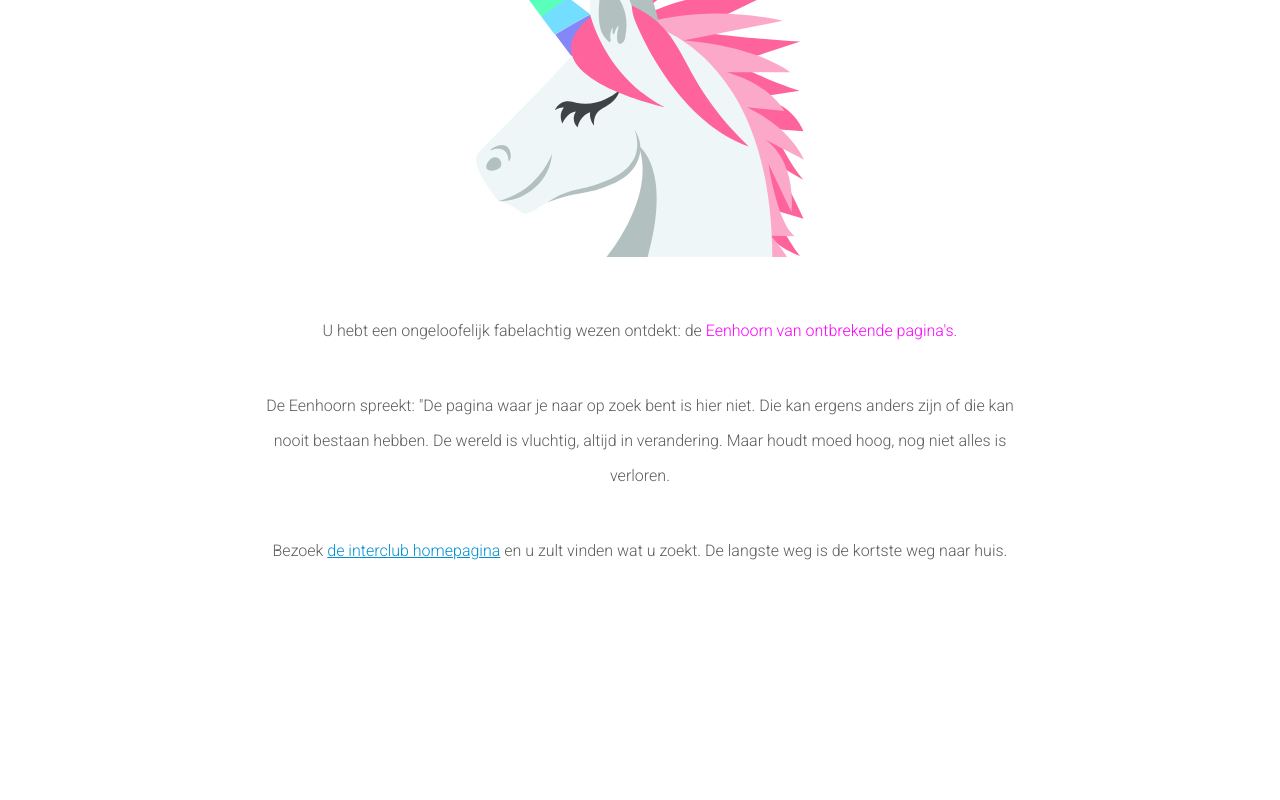
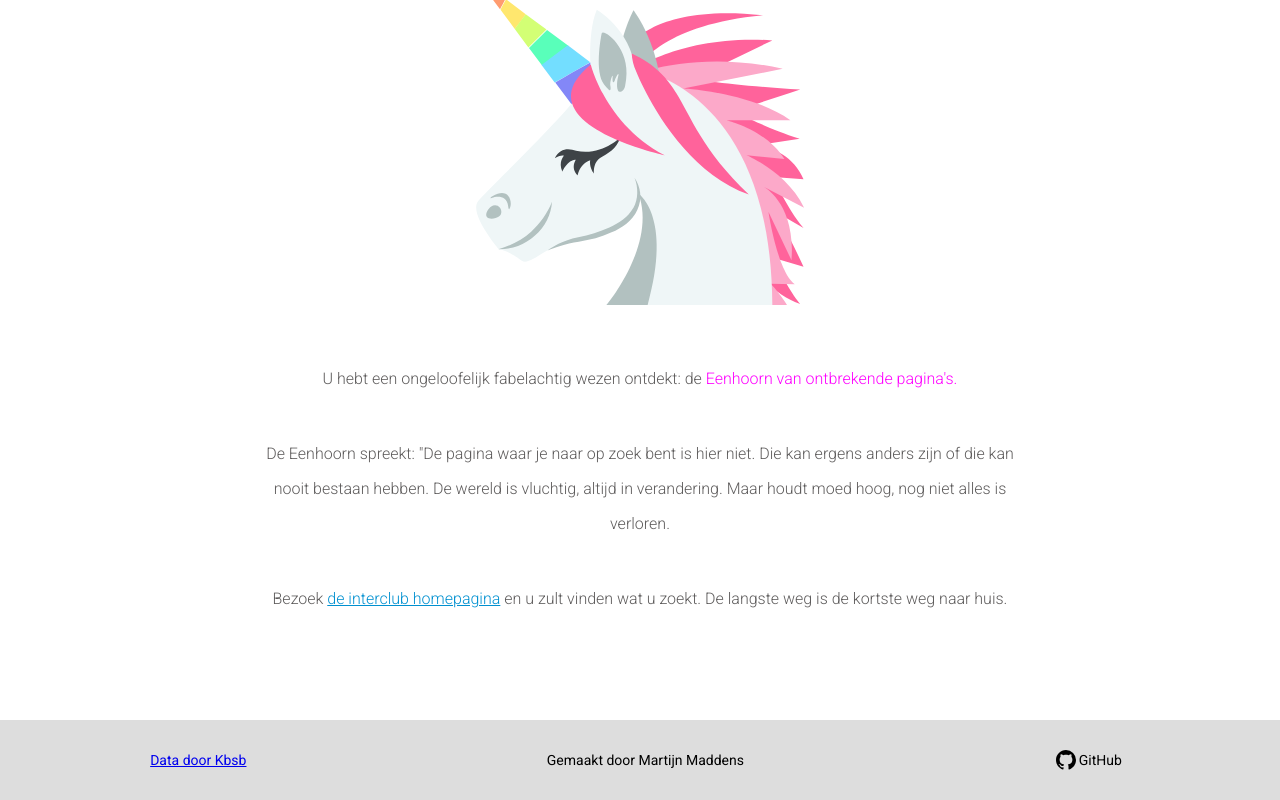
Before and after one commit to MaddensProgramming/interclub, an Angular app: page /404 in a window 1280 px wide. Shown: the part 162-962 px from the top of the page. Before the commit the page ends 880 px from the top, so only its background shows below. Built offline with nearby package versions, Linux system fonts and the light colour scheme.

Commit message:
header en footer

```diff
--- a/src/app/app.component.html
+++ b/src/app/app.component.html
@@ -1 +1,25 @@
-<router-outlet></router-outlet>
+<div class="container">
+  <mat-toolbar class="mat-elevation-z6" color="primary">
+    <span routerLink="" class="clickable-button">Interclub</span>
+  </mat-toolbar>
+  <div style="flex-grow: 1">
+    <router-outlet></router-outlet>
+  </div>
+  <footer>
+    <div class="flex footer">
+      <a
+        class="middle"
+        href="https://www.frbe-kbsb-ksb.be/competition/interclubs-2021-22"
+        >Data door Kbsb</a
+      >
+      <span class="middle">Gemaakt door Martijn Maddens</span>
+      <a
+        class="clickable-button hyperlink-button middle"
+        href="https://github.com/MaddensProgramming/interclub"
+      >
+        <img src="../assets/github-circle-white-transparent.svg" />
+        GitHub
+      </a>
+    </div>
+  </footer>
+</div>
--- a/src/app/app.component.scss
+++ b/src/app/app.component.scss
@@ -0,0 +1,44 @@
+.clickable-button {
+  cursor: pointer;
+  padding: 0.5rem;
+}
+
+.clickable-button:hover {
+  background: rgba(0, 0, 0, 0.4);
+}
+
+footer {
+  background-color: #dddddd;
+  text-align: center;
+  margin-top: 4rem;
+}
+
+.footer {
+  justify-content: space-around;
+  min-height: 5rem;
+  color: black;
+  margin-top: auto;
+}
+
+.hyperlink-button {
+  color: black;
+  text-decoration: none;
+  vertical-align: middle;
+}
+
+.middle {
+  display: flex;
+  align-items: center;
+  justify-content: center;
+}
+
+img {
+  margin: 0.2rem;
+}
+
+.container {
+  display: flex;
+  flex-direction: column;
+  height: 100%;
+  margin: 0;
+}
--- a/src/app/app.module.ts
+++ b/src/app/app.module.ts
@@ -1,6 +1,5 @@
 import { NgModule } from '@angular/core';
 import { BrowserModule } from '@angular/platform-browser';
-
 import { AppRoutingModule } from './app-routing.module';
 import { AppComponent } from './app.component';
 import { ClubComponent } from './components/club/club.component';
@@ -21,10 +20,11 @@ import { ColorPipe } from './pipes/color.pipe';
 import { PlayerListComponent } from './components/player-list/player-list.component';
 import { MatButtonToggleModule } from '@angular/material/button-toggle';
 import { MatSortModule } from '@angular/material/sort';
-
 import { RoundViewComponent } from './components/round-view/round-view.component';
 import { TeamViewComponent } from './components/team-view/team-view.component';
 import { NumberOfPlayersPipe } from './pipes/number-of-players.pipe';
+import { MatToolbarModule } from '@angular/material/toolbar';
+import { MatIconModule } from '@angular/material/icon';
 
 @NgModule({
   declarations: [
@@ -55,6 +55,8 @@ import { NumberOfPlayersPipe } from './pipes/number-of-players.pipe';
     MatProgressSpinnerModule,
     MatButtonToggleModule,
     MatSortModule,
+    MatToolbarModule,
+    MatIconModule,
   ],
   providers: [],
   bootstrap: [AppComponent],
--- a/src/app/components/club/club.component.html
+++ b/src/app/components/club/club.component.html
@@ -17,9 +17,6 @@
       <app-team-view [team]="team"></app-team-view>
     </mat-tab>
   </mat-tab-group>
-  <footer>
-    Download: {{ downloadRequest }}ms Verwerking: {{ processRequest }}ms
-  </footer>
 </ng-container>
 <ng-template #loading>
   <mat-spinner></mat-spinner>
--- a/src/app/components/club/club.component.scss
+++ b/src/app/components/club/club.component.scss
@@ -1,9 +1,3 @@
-footer {
-  color: gray;
-  text-align: center;
-  margin-top: 2rem;
-}
-
 h1 {
   font-size: 2rem;
   font-weight: 700;
--- a/src/app/components/club/club.component.ts
+++ b/src/app/components/club/club.component.ts
@@ -15,10 +15,6 @@ import { DataBaseService } from 'src/app/services/database.service';
 export class ClubComponent implements OnInit {
   public club$: Observable<ClubView>;
 
-  firstTime: Date;
-  downloadRequest: number;
-  processRequest: number;
-
   constructor(
     private route: ActivatedRoute,
     private databaseService: DataBaseService,
@@ -28,26 +24,14 @@ export class ClubComponent implements OnInit {
   ngOnInit(): void {
     this.club$ = this.route.paramMap.pipe(
       switchMap((params: ParamMap) => {
-        this.firstTime = new Date();
         return this.databaseService.getClub(+params.get('id'));
       }),
       filter((club) => {
         if (!club) this.router.navigate(['404']);
         return !!club;
       }),
-      map((club) => {
-        this.downloadRequest = new Date().valueOf() - this.firstTime.valueOf();
-        return club;
-      }),
       map((club) => this.mapIntoTabs(club)),
-      map((club) => this.sort(club)),
-      map((club) => {
-        this.processRequest =
-          new Date().valueOf() -
-          this.firstTime.valueOf() -
-          this.downloadRequest;
-        return club;
-      })
+      map((club) => this.sort(club))
     );
   }
   sort(clubView: ClubView): ClubView {
--- a/src/styles.scss
+++ b/src/styles.scss
@@ -42,3 +42,7 @@ label {
 .fat {
   font-weight: bold;
 }
+
+.flex {
+  display: flex;
+}
```
Also changed, not shown: src/assets/github-circle-white-transparent.svg (added).
